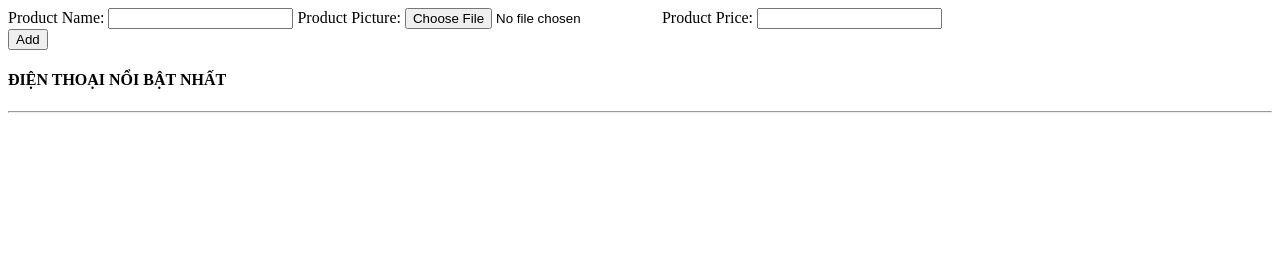
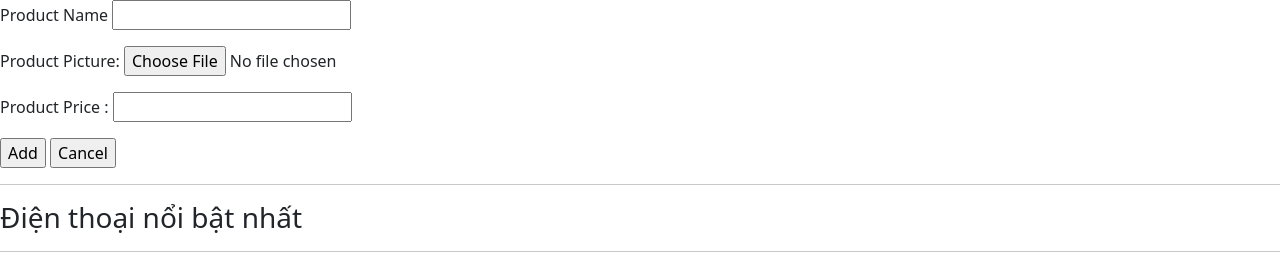
Before and after one commit to Hung2201/JavaScript, a plain HTML site: page lesson2/Mobile/mobile.html in a window 1280 px wide. Drawn offline with nearby package versions, Linux system fonts and the light colour scheme.

Commit message:
hung sua bai

```diff
--- a/lesson2/Mobile/mobile.html
+++ b/lesson2/Mobile/mobile.html
@@ -1,48 +1,71 @@
 <!DOCTYPE html>
 <html lang="en">
+
 <head>
     <meta charset="UTF-8">
+    <meta http-equiv="X-UA-Compatible" content="IE=edge">
     <meta name="viewport" content="width=device-width, initial-scale=1.0">
     <title>Document</title>
+    <!-- Latest compiled and minified CSS -->
+    <link href="https://cdn.jsdelivr.net/npm/bootstrap@5.3.1/dist/css/bootstrap.min.css" rel="stylesheet">
+
+    <!-- Latest compiled JavaScript -->
+    <script src="https://cdn.jsdelivr.net/npm/bootstrap@5.3.1/dist/js/bootstrap.bundle.min.js"></script>
+    <style>
+        .row{
+            display: flex;
+            flex-direction: row;
+            flex-wrap: wrap;
+        }
+    </style>
 </head>
+
 <body>
-    <div class="container">
-        <form name="frm" class="frm">
-            <div>
-                <label>
-                    Product Name:
-                    <input type="text" name="product" id="product" required>
-                </label>
-                <label>
-                    Product Picture:
-                    <input type="file" name="img" id="img" required>
-                </label>
-                <label>
-                    Product Price:
-                    <input type="number" name="price" id="price" required>
-                </label>
-            </div>
-            <div>
-                <button type="button" onclick="Add()" class="btn btn-primary">Add</button>
-            </div>
-        </form>
-        <h4> ĐIỆN THOẠI NỔI BẬT NHẤT</h4>
-        <hr class="new">
-        <div class="row" style="padding-left: 20px;"></div>
+    <form id="input">
+        <p>
+            <label>Product Name</label>
+            <input type="text" name="name" id="product" required>
+        </p>
+        <p>
+            <label>Product Picture: </label>
+            <input type="file" id="image" required>
+        </p>
+        <p>
+            <label>Product Price : </label>
+            <input type="text" id="price" required>
+        </p>
+    </form>
+    <input type="button" onclick="myAdd()" value="Add"></input>
+    <input type="button" onclick="Cancel()" value="Cancel"></input>
+    <hr>
+    <h3>Điện thoại nổi bật nhất</h3>
+    <hr class="new">
+    <div class="row" id="row" style="padding-left: 20px;">
     </div>
-    <script type="text/javascript">
-        function Add(){
-            let pname=frm.product.value;
-            let ing=frm.ing.value;
-            let price=frm.price.value;
-            let image=ing.slice(11);
 
-            let app = document.querySelector('.row');
-            app.innerHTML += html;
-            console.log(img);
+
+
+    <script>
+        function myAdd() {
+            let pname = document.getElementById('product').value;
+            let img = document.getElementById('image').files[0];
+            let price = document.getElementById('price').value;
+            let src = URL.createObjectURL(img);
+            let html = `
+                <div class="card">
+                <img class="img" style="max-width: 200px; max-height: 200px;" src="${src}" alt="${pname}">
+                <h4>${pname}</h4>
+                <p class="text-danger pt-2">${price}đ</p>
+                </div>
+            `;
+
+            document.getElementById('row').innerHTML += html;
+        }
+        function Cancel(){
+            document.getElementById("product").value="";
+            document.getElementById("image").value=null;
+            document.getElementById('price').value="";
         }
     </script>
-
-
 </body>
 </html>
```
Also changed, not shown: lesson2/Mobile/1.jpg (added), lesson2/Mobile/2.jpg (added), lesson2/Mobile/3.jpg (added).
